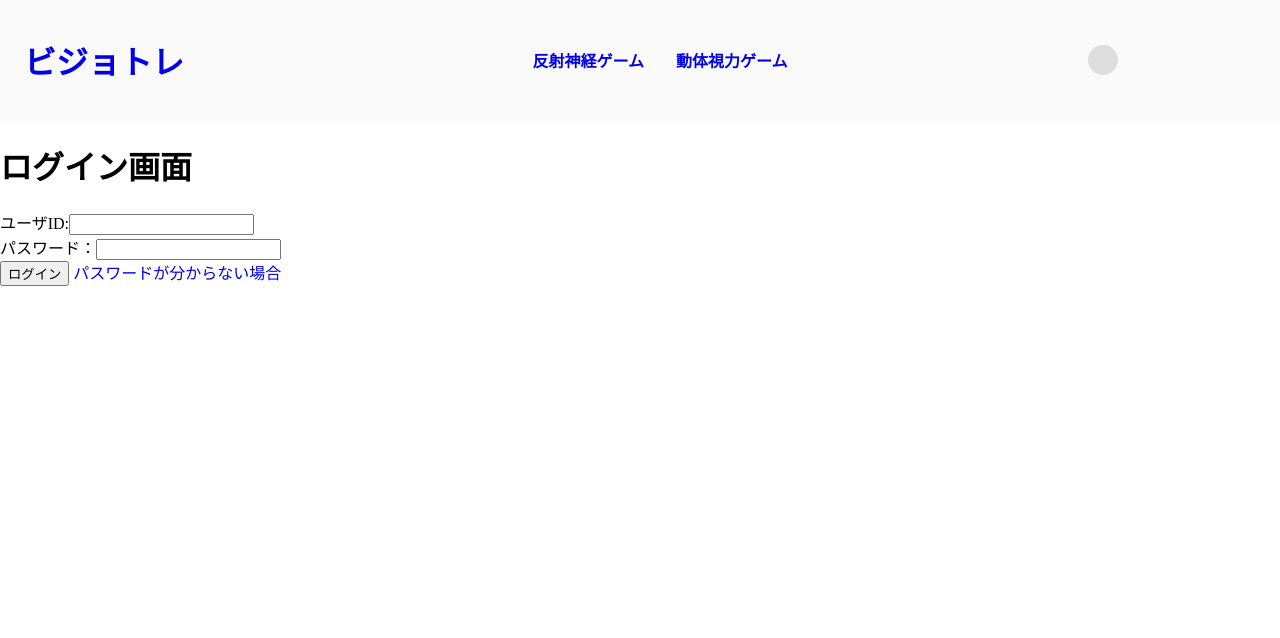
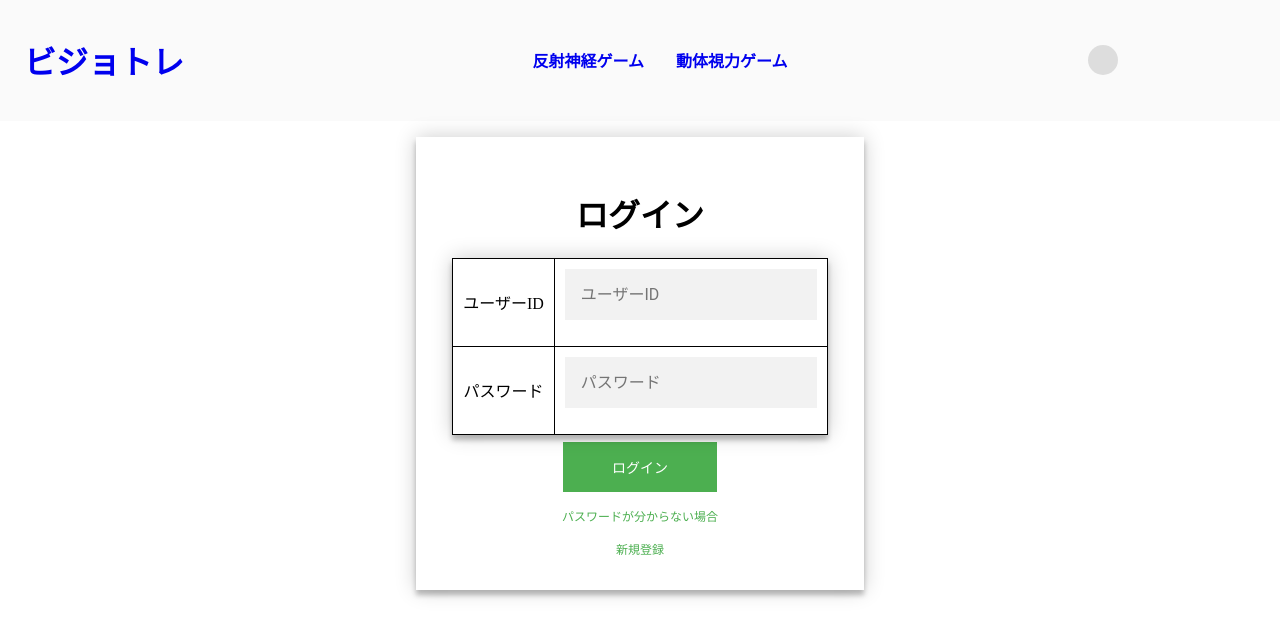
Before and after one commit to IshikawaMasato/visiontraining_2023, a Flask app: page /user/login_form in a window 1280 px wide. Shown: the top 638 px of the page. Run offline with Flask 3, Linux system fonts and the light colour scheme.

Commit message:
ログイン・新規登録のcssを追加

```diff
--- /dev/null
+++ b/static/css/login.css
@@ -0,0 +1,79 @@
+.form {
+    position: relative;
+    z-index: 1;
+    background: #FFFFFF;
+    max-width: 30%;
+    margin: 0 auto 5rem;
+    padding: 2rem;
+    text-align: center;
+    box-shadow: 0 0 20px 0 rgba(0, 0, 0, 0.2), 0 5px 5px 0 rgba(0, 0, 0, 0.24);
+}
+.form input {
+    font-family: "Roboto", sans-serif;
+    outline: 0;
+    background: #f2f2f2;
+    width: 100%;
+    border: 0;
+    margin: 0 auto 1rem;
+    padding: 1rem;
+    box-sizing: border-box;
+    font-size: 1rem;
+}
+.form button {
+    font-family: "Roboto", sans-serif;
+    text-transform: uppercase;
+    outline: 0;
+    background: #4CAF50;
+    width: 40%;
+    border: 0;
+    padding: 15px;
+    color: #FFFFFF;
+    font-size: 14px;
+    -webkit-transition: all 0.3 ease;
+    transition: all 0.3 ease;
+    cursor: pointer;
+}
+.form button:hover,.form button:active,.form button:focus {
+    background: #43A047;
+}
+
+.form .message {
+    margin: 15px 0 0;
+    color: #b3b3b3;
+    font-size: 12px;
+}
+.form .message a {
+    color: #4CAF50;
+    text-decoration: none;
+}
+
+th,td {
+    border: solid 1px;  /* 枠線指定 */
+    padding: 10px;      /* 余白指定 */
+}
+
+table {
+    border-collapse:  collapse; /* セルの線を重ねる */
+    position: relative;
+    z-index: 1;
+    background: #FFFFFF;
+    max-width: 600px;
+    margin: 0 auto 2%;
+    padding: 45px;
+    text-align: center;
+    box-shadow: 0 0 20px 0 rgba(0, 0, 0, 0.2), 0 5px 5px 0 rgba(0, 0, 0, 0.24);
+
+}
+
+td label {
+    display: inline-block;
+    margin-right: 10px;
+}
+.required {
+    color: white;
+    background-color:#ED0033;
+}
+.any{
+    color:black ;
+    background-color: #FFC551;
+}
--- a/templates/layout.html
+++ b/templates/layout.html
@@ -8,6 +8,7 @@
     <link rel="stylesheet" type="text/css" href="{{ url_for('static', filename='css/header.css') }}">
     <link rel="stylesheet" type="text/css" href="{{ url_for('static', filename='css/top.css') }}">
     <link rel="stylesheet" type="text/css" href="{{ url_for('static', filename='css/vision_register.css') }}">
+    <link rel="stylesheet" type="text/css" href="{{ url_for('static', filename='css/login.css') }}">
     <title>{% block title %}{% endblock %}</title>
 </head>
 <body>
--- a/templates/top_header.html
+++ b/templates/top_header.html
@@ -1,4 +1,3 @@
-
 <header class="header">
     <h1 class="header-logo"><a href="{{ url_for('index') }}">ビジョトレ</a></h1>
 
--- a/templates/user/account_register_finish.html
+++ b/templates/user/account_register_finish.html
@@ -4,13 +4,14 @@
     <meta charset="UTF-8">
     <meta name="viewport" content="width=device-width, initial-scale=1.0">
     <link rel="stylesheet" type="text/css" href="{{url_for('static', filename='/css/header.css')}}">
-    <title>Document</title>
+    <link rel="stylesheet" type="text/css" href="{{url_for('static', filename='/css/accounts.css')}}">
+    <title>新規登録結果</title>
 </head>
 <body>
     {% include "top_header.html" %}
     <h1>新規登録完了</h1>
     <p>登録完了</p>
     <p>新規登録が完了しました</p>
-    <a href="{{ url_for('login_form') }}">ログイン</a>
+    <a class="exechange-button" href="{{ url_for('user.login_form') }}">ログイン</a>
 </body>
 </html>
--- a/templates/user/login.html
+++ b/templates/user/login.html
@@ -4,7 +4,8 @@
     <meta charset="UTF-8">
     <meta name="viewport" content="width=device-width, initial-scale=1.0">
     <link rel="stylesheet" type="text/css" href="{{url_for('static', filename='/css/header.css')}}">
-    <title>Document</title>
+    <link rel="stylesheet" type="text/css" href="{{url_for('static', filename='/css/login.css')}}">
+    <title>ログイン画面</title>
 </head>
 <body>
     {% include "top_header.html" %}
@@ -12,11 +13,23 @@
         <p style="color:red">{{error}}</p>
         {% endif %}
     </p>
-    <h1>ログイン画面</h1>
+    <div class="form">
+    <h1>ログイン</h1>
     <form action="{{ url_for('user.login_exe') }}" method="post">
-        ユーザID:<input type="text" name="user_id" value="{{user_data.user_id if user_data is defined else''}}"><br>
-        パスワード：<input type="password" name="password" value="{{user_data.password if user_data is defined else''}}"><br>
-    <button type="submit">ログイン</button>
-    <a href="{{ url_for('user.password_publish') }}">パスワードが分からない場合</a>
+        <table>
+            <tr>
+                <td><p>ユーザーID</p></td>
+                <td><input type="text" name="user_id" value="{{user_data.user_id if user_data is defined else''}}" placeholder="ユーザーID"></td>
+            </tr>
+            <tr>
+                <td><p>パスワード</p></td>
+                <td><input type="password" name="password" value="{{user_data.password if user_data is defined else''}}" placeholder="パスワード"></td>
+            </tr>
+        </table>
+        <button type="submit">ログイン</button>
+        <p class="message"><a href="{{url_for('user.password_publish')}}">パスワードが分からない場合</a></p>
+        <p class="message"><a href="{{url_for('user.register_form')}}">新規登録</a></p>
+    </form>
+    </div>
 </body>
 </html>
```
Also changed, not shown: static/css/accounts.css (added, +23 -0 lines), templates/user/account_confirm.html (+72 -16 lines), templates/user/account_register.html (+45 -13 lines), templates/vision.html (renamed from templates/vision/vision.html).
